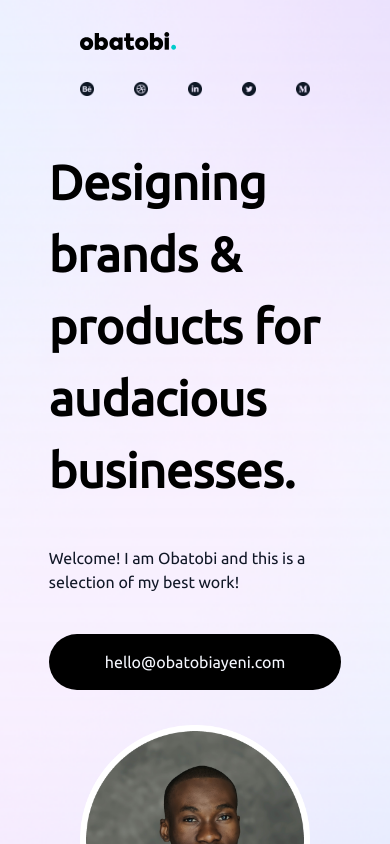
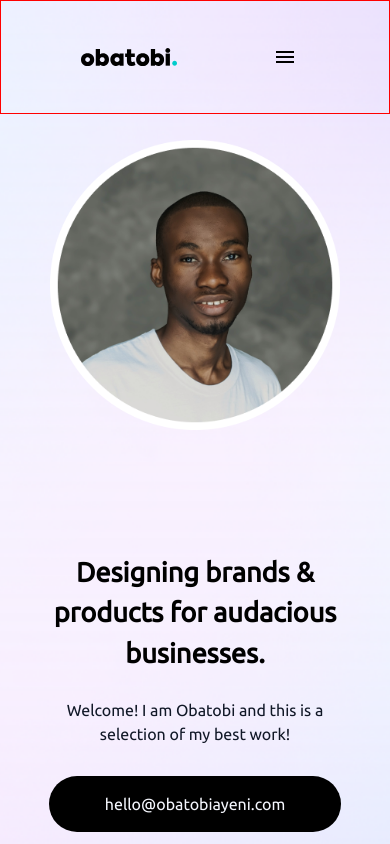
Before and after one commit to ozo-vehe/ayeni, a Vue app: page / in a window 390 px wide. Shown: the top 844 px of the page. Built offline with nearby package versions, Linux system fonts and the light colour scheme.

Commit message:
nav bar mobile responsiveness

```diff
--- a/src/components/NavBar.vue
+++ b/src/components/NavBar.vue
@@ -1,15 +1,19 @@
 <script setup>
-  import { reactive } from "vue";
+  import { reactive, ref } from "vue";
   import behance from "../assets/icons/icon(1).png";
   import medium from "../assets/icons/icon(2).png";
   import twitter from "../assets/icons/icon(3).png";
   import linkedin from "../assets/icons/icon(4).png";
   import dribble from "../assets/icons/icon(5).png";
   import logo from "../assets/icons/logo.svg"
+  import hamburger from "../assets/icons/hamburger.png";
+
+  // Props Passed
   defineProps({
     name: String || "Welcome",
   })
 
+// Data defined in the component
   const links = reactive([
     {name: "behance", href: "https://www.behance.net/obansajohn", iconLink: behance},
     {name: "dribble", href: "https://dribbble.com/_ozovehe", iconLink: dribble},
@@ -17,15 +21,34 @@ const links = reactive([
     {name: "twitter", href: "https://twitter.com/__ozovehe", iconLink: twitter},
     {name: "medium", href: "https://medium.com/@johnnie.vehe", iconLink: medium},
   ])
+
+  let windowWidth = ref(0);
+
+// Functions
+  window.addEventListener("resize", function() {
+    windowWidth.value = window.innerWidth;
+  })
 </script>
 
 <template>
   <main class="box-border px-20 py-8 flex flex-wrap gap-y-8 justify-between">
     <img class="w-50" :src="logo" alt="Logo">
-    <ul class="flex gap-10">
+    <img v-if="windowWidth <= 800" :src="hamburger" alt="Hamburger">
+    <ul v-else class="flex gap-10">
       <li v-for="link in links">
         <a :href="link.href" target="_blank"><img class="w-50" :src="link.iconLink" :alt="link.name" /></a>
       </li>
     </ul>
   </main>
 </template>
+
+<style scoped>
+  main {
+    border: thin solid red;
+  }
+  @media screen and (max-width: 800) {
+    main {
+      background-color: aliceblue;
+    }
+  }
+</style>
--- a/src/pages/LandingPage.vue
+++ b/src/pages/LandingPage.vue
@@ -11,10 +11,10 @@ defineProps({
 <template>
   <main class="landingPage">
     <NavBar name="obatobi"/>
-    <div class="relative w-full min-h-screen box-border px-20 flex flex-wrap justify-center items-center">
-      <div class="w-720">
+    <div class="relative w-full min-h-screen box-border px-20 pb-32 flex flex-wrap justify-center items-center">
+      <div class="heroText w-720 order-0">
         <h1 class="mb-4 leading-normal text-dark text-5xl font-bold">
-          Designing brands &amp; products for <br/>
+          Designing brands &amp; products for
           audacious businesses.
         </h1>
         <p class="pt-6 text-base text-gray-900">
@@ -43,4 +43,24 @@ defineProps({
     background-position: center;
     background-size: cover;
   }
+
+  @media screen and (max-width: 800px) {
+    main > div {
+      padding: 0px 50px;
+    }
+    .heroText {
+      order: 1;
+      text-align: center;
+      display: flex;
+      flex-direction:column;
+      padding: 70px 0px;
+    }
+    .heroText h1 {
+      font-size: 1.7rem;
+      margin: 0px;
+    }
+    .heroText button {
+      margin: 30px auto;
+    }
+  }
 </style>
```
Also changed, not shown: src/assets/icons/hamburger.png (added). Lines whose indentation alone changed are shown as unchanged.
